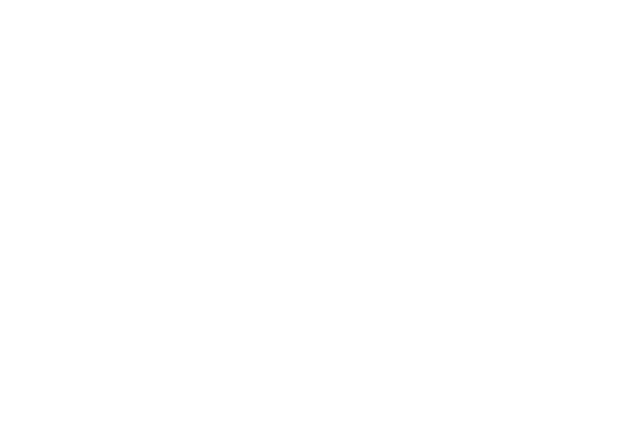
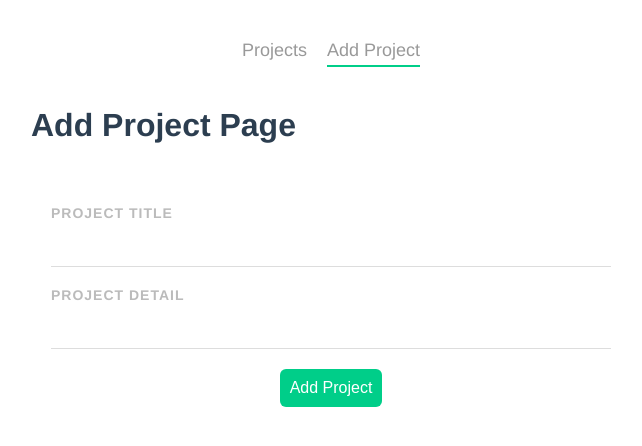
Before and after one commit to fisheeesh/Project-Planner, a Vue app: page /addProject in a window 1280 px wide. Before the commit this address had no page. Shown: the top 446 px of the page, without its empty margins (309-951 px from the left). Built offline with nearby package versions, Linux system fonts and the light colour scheme.

Commit message:
add pj form style and nav bar style

```diff
--- a/database/db.json
+++ b/database/db.json
@@ -4,7 +4,7 @@
       "id": "4",
       "title": "Project Title 4",
       "projectDetail": "Project Detial 4",
-      "complete": true
+      "complete": false
     },
     {
       "id": "5",
--- a/src/App.vue
+++ b/src/App.vue
@@ -1,7 +1,14 @@
 <template>
+  <NavBar></NavBar>
   <router-view/>
 </template>
+<script>
+import NavBar from './components/NavBar'
+export default {
+  components: { NavBar },
 
+}
+</script>
 <style>
 #app {
   font-family: Avenir, Helvetica, Arial, sans-serif;
--- /dev/null
+++ b/src/components/NavBar.vue
@@ -0,0 +1,30 @@
+<template>
+  <div class="main-nav">
+    <router-link :to="{name : 'home'}">Projects</router-link>
+    <router-link :to="{name : 'addProject'}">Add Project</router-link>
+  </div>
+</template>
+
+<script>
+export default {
+
+}
+</script>
+
+<style>
+.main-nav{
+    text-align: center;
+    margin: 40px auto;
+}
+.main-nav a{
+    display: inline-block;
+    text-decoration: none;
+    margin: 0 10px;
+    color: #999;
+    font-size: 18px;
+}
+.main-nav a.router-link-active{
+    border-bottom: 2px solid #00ce89;
+    padding-bottom: 4px;
+}
+</style>
--- a/src/router/index.js
+++ b/src/router/index.js
@@ -1,11 +1,17 @@
 import { createRouter, createWebHistory } from 'vue-router'
 import Home from '../views/Home.vue'
+import AddProject from '@/views/AddProject.vue'
 
 const routes = [
   {
     path: '/',
     name: 'home',
     component: Home
+  },
+  {
+    path : '/addProject',
+    name : 'addProject',
+    component : AddProject
   }
 ]
 
--- /dev/null
+++ b/src/views/AddProject.vue
@@ -0,0 +1,57 @@
+<template>
+  <h1>Add Project Page</h1>
+  <form>
+    <label for="">Project Title</label>
+    <input type="text">
+    <label>Project Detail</label>
+    <input type="text">
+    <button>Add Project</button>
+  </form>
+</template>
+
+<script>
+export default {
+
+}
+</script>
+
+<style>
+form{
+    background: white;
+    padding: 20px;
+    border-radius: 10px;
+}
+label{
+    display: block;
+    color: #bbb;
+    text-transform: uppercase;
+    font-size: 14px;
+    font-weight: bold;
+    letter-spacing: 1px;
+    margin: 20px 0 10px 0;
+}
+input{
+    padding: 10px;
+    border: 0;
+    border-bottom: 1px solid #ddd;
+    width: 100%;
+    box-sizing: border-box;
+}
+textarea{
+    border: 1px solid #ddd;
+    padding: 10px;
+    width: 100%;
+    box-sizing: border-box;
+    height: 100px;
+}
+form button{
+    display: block;
+    margin: 20px auto 0;
+    background: #00ce89;
+    color: white;
+    padding: 10px;
+    border: 0;
+    border-radius: 6px;
+    font-size: 16px;
+}
+</style>
```
